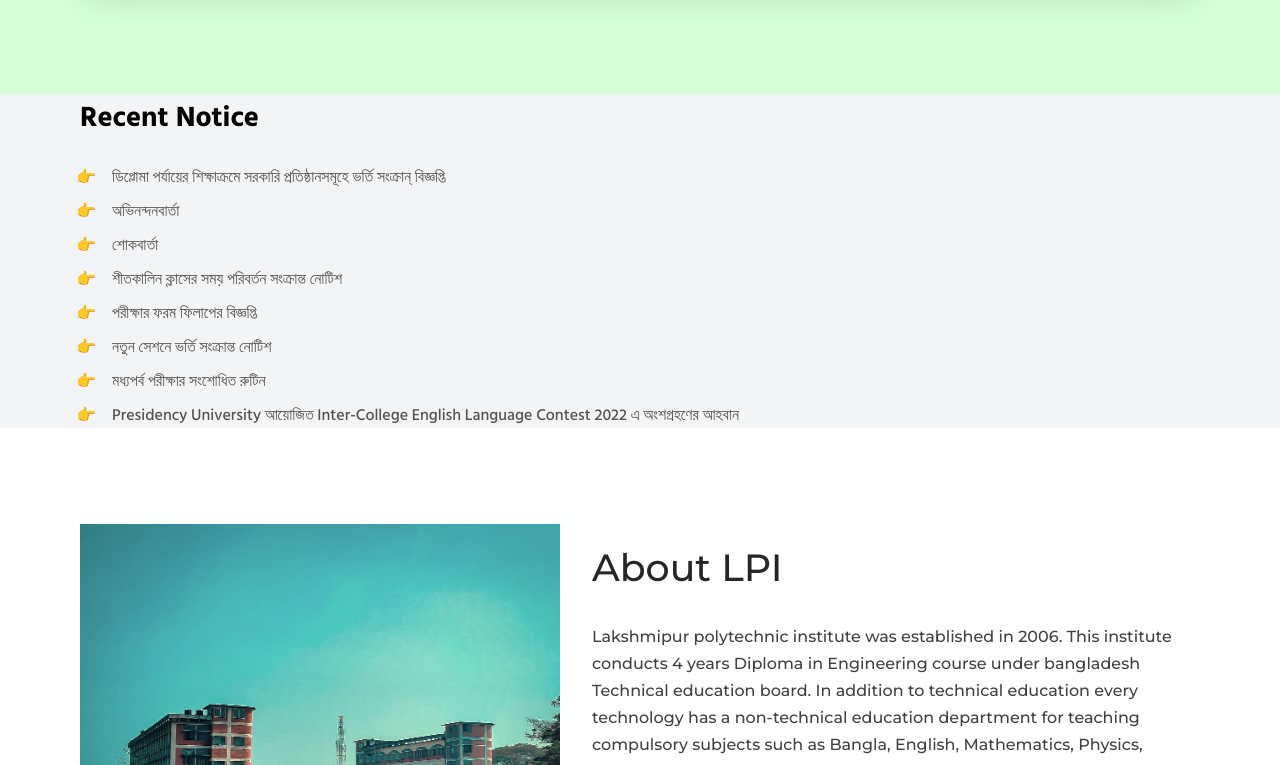
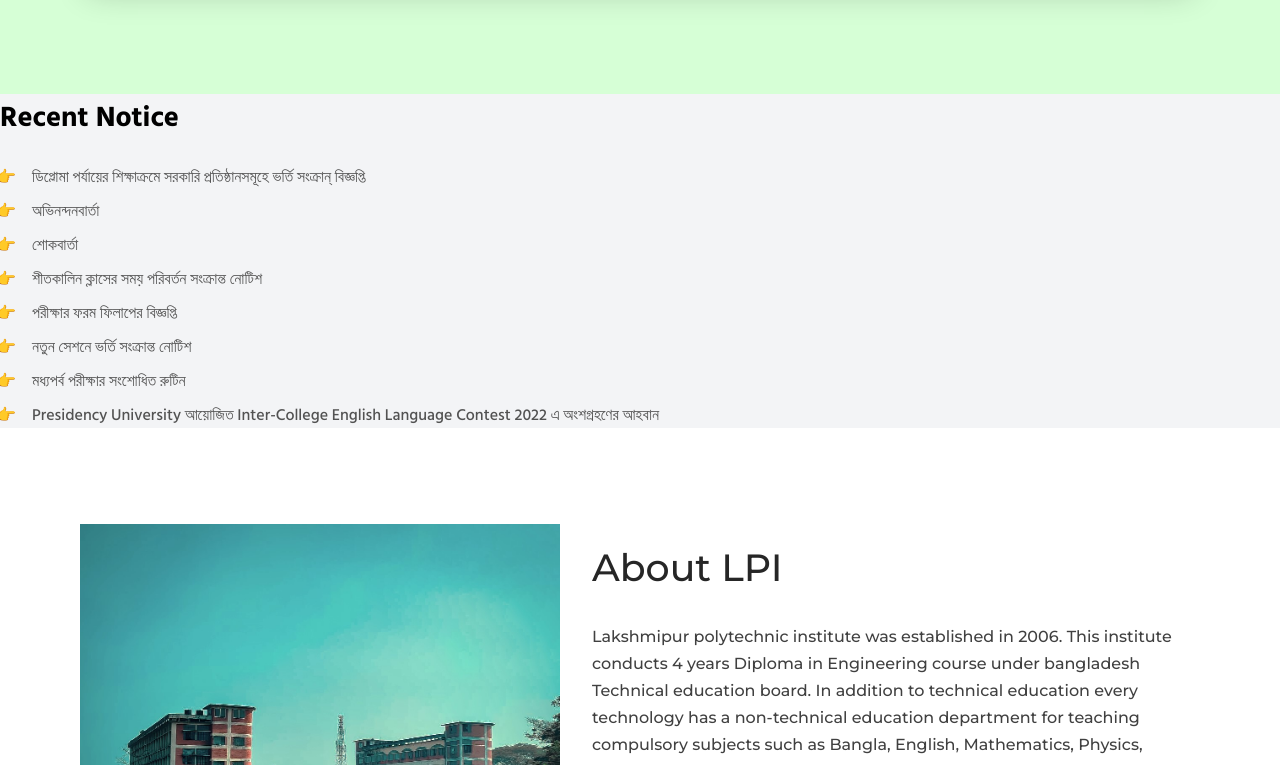
Before and after one commit to al-imam/lpi, a React (Vite) app: page / in a window 1280 px wide. Shown: the part 1615-2380 px from the top of the page. Built offline with nearby package versions, Linux system fonts and the light colour scheme.

Commit message:
remove container max-width for reuse

```diff
--- a/src/components/Links/links.module.css
+++ b/src/components/Links/links.module.css
@@ -1,10 +1,3 @@
-.section {
-  padding-inline: var(--gap-inline);
-  font-weight: var(--fw-500);
-  color: var(--gray-800);
-  margin-bottom: 6rem;
-}
-
 .english {
   font-family: var(--ff-m);
 }
@@ -12,11 +5,6 @@
 .bangla {
   font-family: var(--ff-b);
   font-weight: var(--ff-700);
-}
-
-.container {
-  max-width: var(--max-width);
-  margin-inline: auto;
 }
 
 .heading {
```
